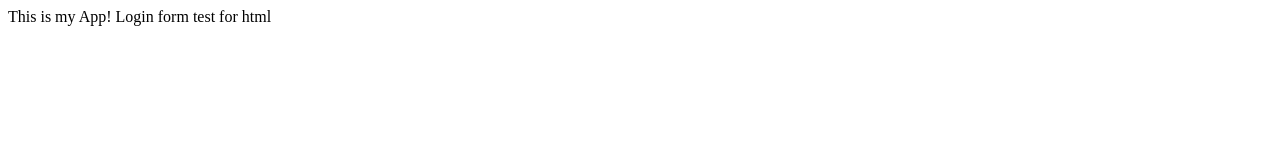
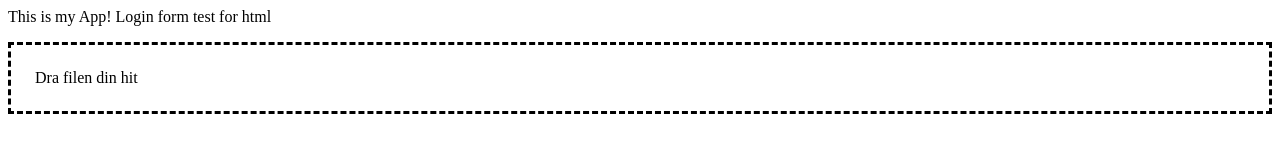
Before and after one commit to MonikaMei/myappsample, a plain HTML site: page index.html in a window 1280 px wide. Drawn offline with Linux system fonts and the light colour scheme.

Commit message:
added drag and drop

```diff
--- a/index.html
+++ b/index.html
@@ -7,5 +7,15 @@
     Login form
 
     test for html
+
+    <style>
+      #dropzone{
+        padding: 24px;
+        border-style: dashed;
+      }
+    </style>
+   <p id ="dropzone">
+     Dra filen din hit
+  </p>
   </body>
   </html>
```
